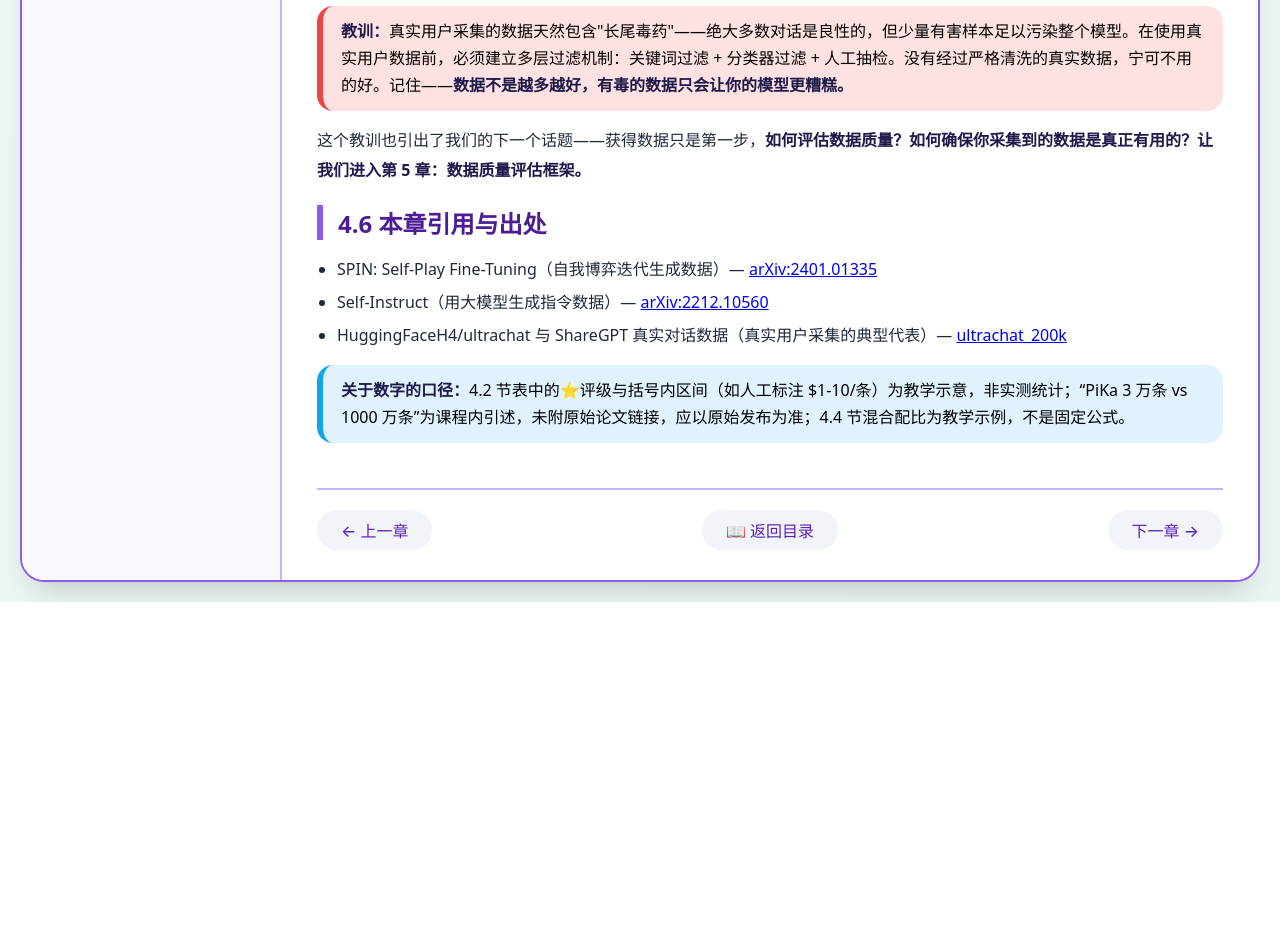
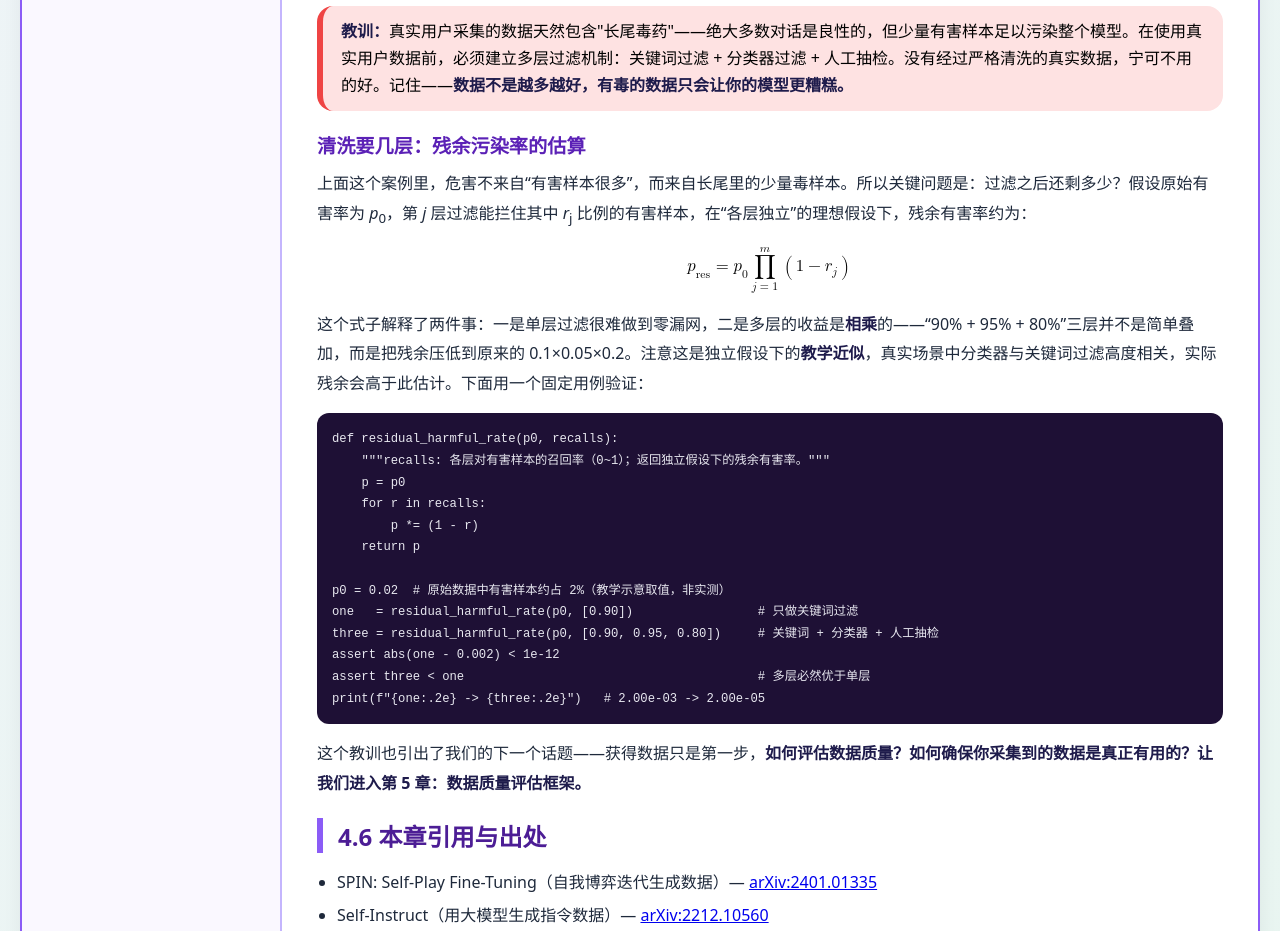
Before and after one commit to 1998x-stack/post-training-dataset-tutorial, a plain HTML site: page 04.html in a window 1280 px wide. Shown: the part 3400-4331 px from the top of the page. Before the commit the page ends 4002 px from the top, so only its background shows below. Drawn offline with Linux system fonts and the light colour scheme.

Commit message:
feat(post-training-dataset-tutorial): 第4章加入残余污染率估算公式与多层过滤可执行示例

```diff
--- a/04.html
+++ b/04.html
@@ -16,6 +16,9 @@
         .skip-link:focus { left: 0; }
         table { width: 100%; }
         th, td { overflow-wrap: anywhere; }
+        .math-scroll { overflow-x: auto; padding: 0.4rem 0; }
+        .math-scroll math { font-size: 1.05rem; }
+        a:focus-visible, .math-scroll:focus-visible { outline: 3px solid #0ea5e9; outline-offset: 2px; }
         @media (prefers-reduced-motion: reduce) { * { transition: none !important; animation: none !important; } }
     </style>
 </head>
@@ -255,6 +258,35 @@ class AutoCurriculumGenerator:
             <strong>教训：</strong>真实用户采集的数据天然包含"长尾毒药"——绝大多数对话是良性的，但少量有害样本足以污染整个模型。在使用真实用户数据前，必须建立多层过滤机制：关键词过滤 + 分类器过滤 + 人工抽检。没有经过严格清洗的真实数据，宁可不用的好。记住——<strong>数据不是越多越好，有毒的数据只会让你的模型更糟糕。</strong>
         </div>
 
+        <h3>清洗要几层：残余污染率的估算</h3>
+
+        <p>上面这个案例里，危害不来自“有害样本很多”，而来自长尾里的少量毒样本。所以关键问题是：过滤之后还剩多少？假设原始有害率为 <em>p</em><sub>0</sub>，第 <em>j</em> 层过滤能拦住其中 <em>r</em><sub>j</sub> 比例的有害样本，在“各层独立”的理想假设下，残余有害率约为：</p>
+
+        <div class="math-scroll" data-math-scroll tabindex="0" role="region" aria-label="残余有害率公式，可横向滚动">
+            <math display="block" aria-label="残余有害率 p_res 等于 p_0 乘以连乘：j 从 1 到 m，(1 减 r_j)">
+                <msub><mi>p</mi><mtext>res</mtext></msub><mo>=</mo>
+                <msub><mi>p</mi><mn>0</mn></msub>
+                <munderover><mo>∏</mo><mrow><mi>j</mi><mo>=</mo><mn>1</mn></mrow><mi>m</mi></munderover>
+                <mrow><mo>(</mo><mn>1</mn><mo>−</mo><msub><mi>r</mi><mi>j</mi></msub><mo>)</mo></mrow>
+            </math>
+        </div>
+
+        <p>这个式子解释了两件事：一是单层过滤很难做到零漏网，二是多层的收益是<strong>相乘</strong>的——“90% + 95% + 80%”三层并不是简单叠加，而是把残余压低到原来的 0.1×0.05×0.2。注意这是独立假设下的<strong>教学近似</strong>，真实场景中分类器与关键词过滤高度相关，实际残余会高于此估计。下面用一个固定用例验证：</p>
+
+        <pre><code>def residual_harmful_rate(p0, recalls):
+    """recalls: 各层对有害样本的召回率（0~1）；返回独立假设下的残余有害率。"""
+    p = p0
+    for r in recalls:
+        p *= (1 - r)
+    return p
+
+p0 = 0.02  # 原始数据中有害样本约占 2%（教学示意取值，非实测）
+one   = residual_harmful_rate(p0, [0.90])                 # 只做关键词过滤
+three = residual_harmful_rate(p0, [0.90, 0.95, 0.80])     # 关键词 + 分类器 + 人工抽检
+assert abs(one - 0.002) < 1e-12
+assert three < one                                        # 多层必然优于单层
+print(f"{one:.2e} -> {three:.2e}")   # 2.00e-03 -> 2.00e-05</code></pre>
+
         <p>这个教训也引出了我们的下一个话题——获得数据只是第一步，<strong>如何评估数据质量？如何确保你采集到的数据是真正有用的？让我们进入第 5 章：数据质量评估框架。</strong></p>
 
         <h2>4.6 本章引用与出处</h2>
```
